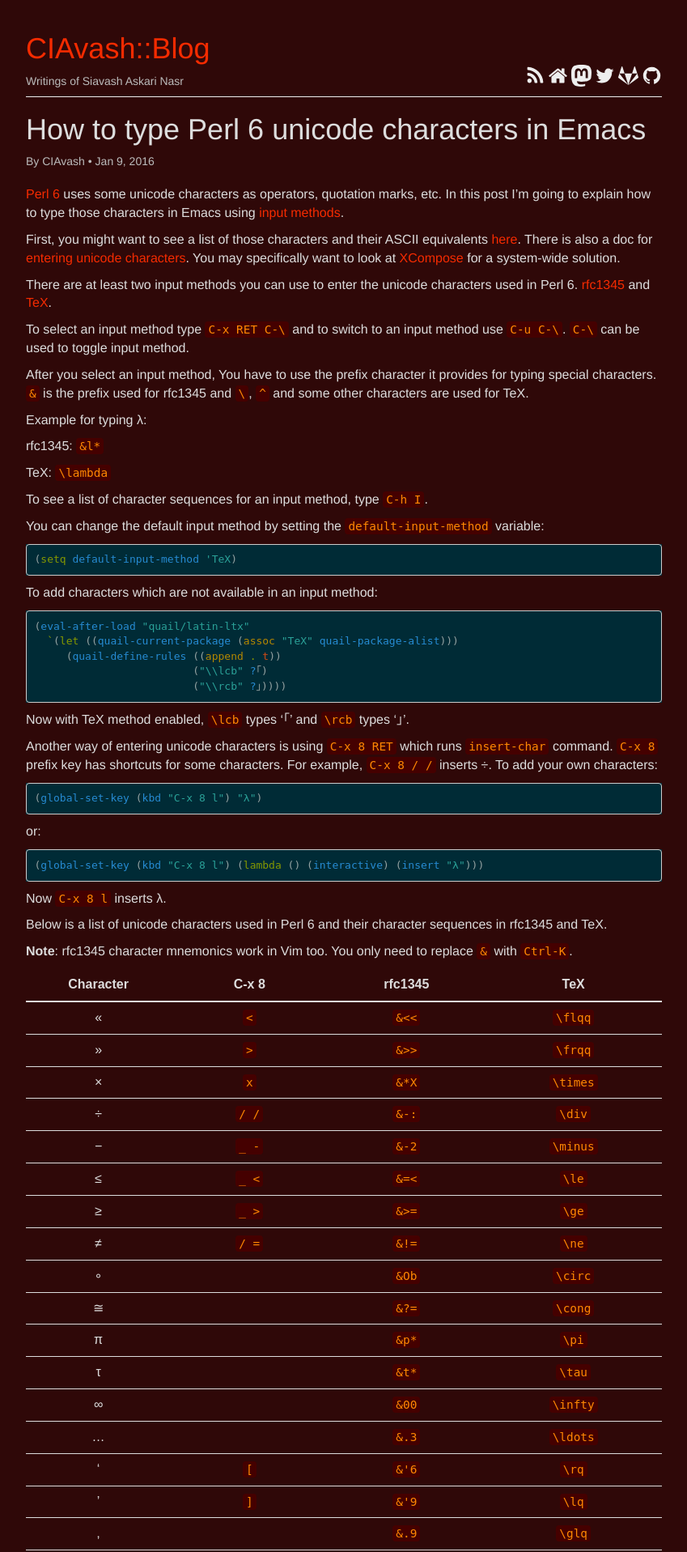
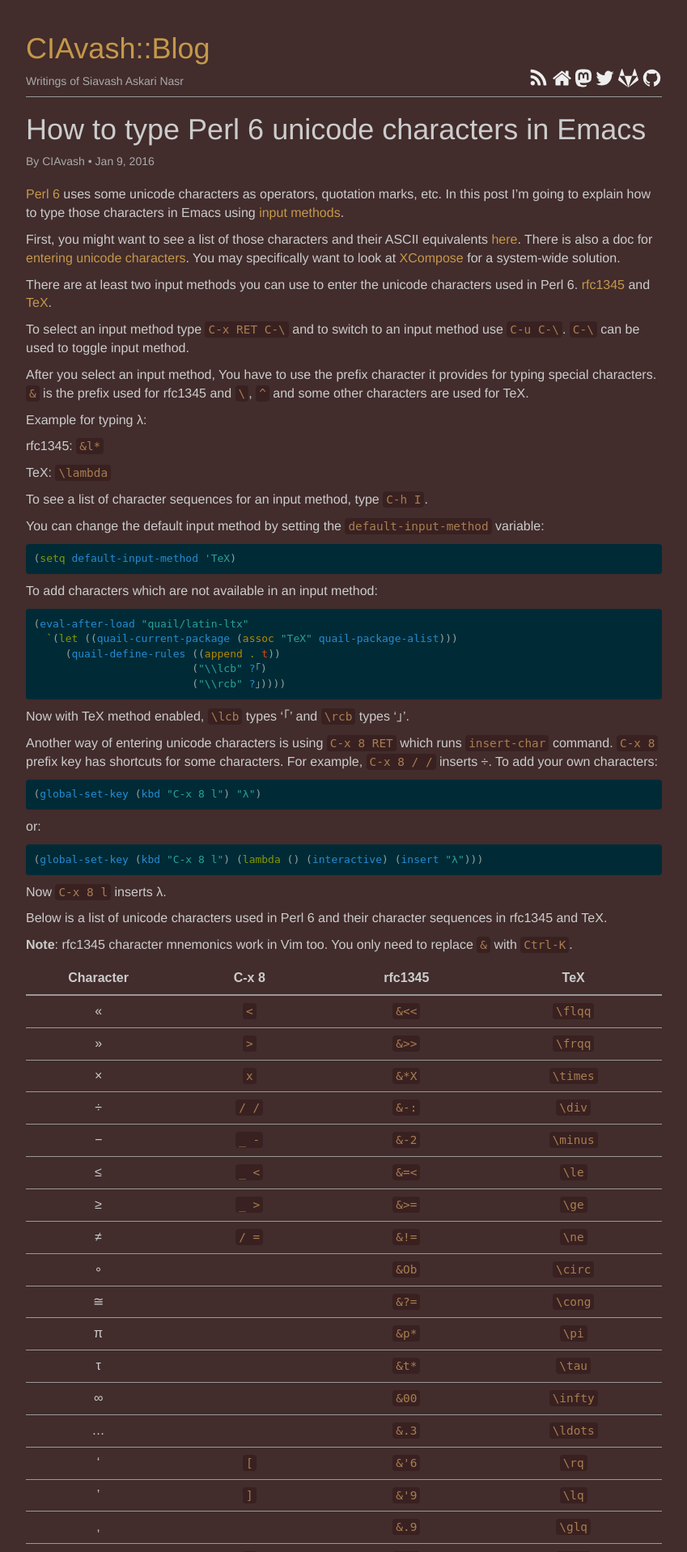
Before and after one commit to CIAvash/ciavash.github.io, a Jekyll site: the page built from _posts/2016-01-09-entering-perl6-unicode-characters-in-emacs.md, in a window 1280 px wide. Shown: the top 1917 px of the page at 81% size, without its empty margins (215-1064 px from the left). Built offline with Jekyll 4.4.1, drawn with Linux system fonts in a browser that asks for light colours.

Commit message:
Make the design easier on the eyes

```diff
--- a/assets/css/main.sass
+++ b/assets/css/main.sass
@@ -5,45 +5,54 @@
 @import 'syntax-highlighting'
 
 body
-  background: #2F0808
-  color: #DDD
+  background: #422c2c
+  color: #CCC
   padding-bottom: 40px
 
 a, a:hover, a:focus
-  color: #f52b00
+  color: #c5984a
   transition: border-color 450ms
 
 a:hover, a:focus
   text-decoration: none
-  border-bottom: 1px solid #600101
+  border-bottom: 1px solid #9b6a33
 
 img
   max-width: 100%
   height: auto
 
+.table > thead > tr > th, .table > tbody > tr > th, .table > tfoot > tr > th, .table > thead > tr > td, .table > tbody > tr > td, .table > tfoot > tr > td
+  border-color: #999
+
 pre
   background-color: transparent
   color: inherit
+  border: none
+  border-radius: 0
 
   code
     border: none
 
 code
   font-family: 'Fira Mono', 'DejaVu Sans Mono', monospace
-  background-color: #450000
-  color: #FF8802
+  background-color: #392121
+  color: #A87E50
+
+.highlight
+  border-radius: 4px
 
 .inline
   display: inline
 
 .text-muted
-  color: #BBB
+  color: #AAA
 
 .wrapper
   padding: 0 7px
 
 .page-header
   position: relative
+  border-bottom: 1px solid #999
 
 $social_icon_width: 25px
 .s-links
@@ -60,7 +69,7 @@
     border: none
 
   img
-    width: $social_icon_width
+    height: $social_icon_width
 
 
 .post-list
```
